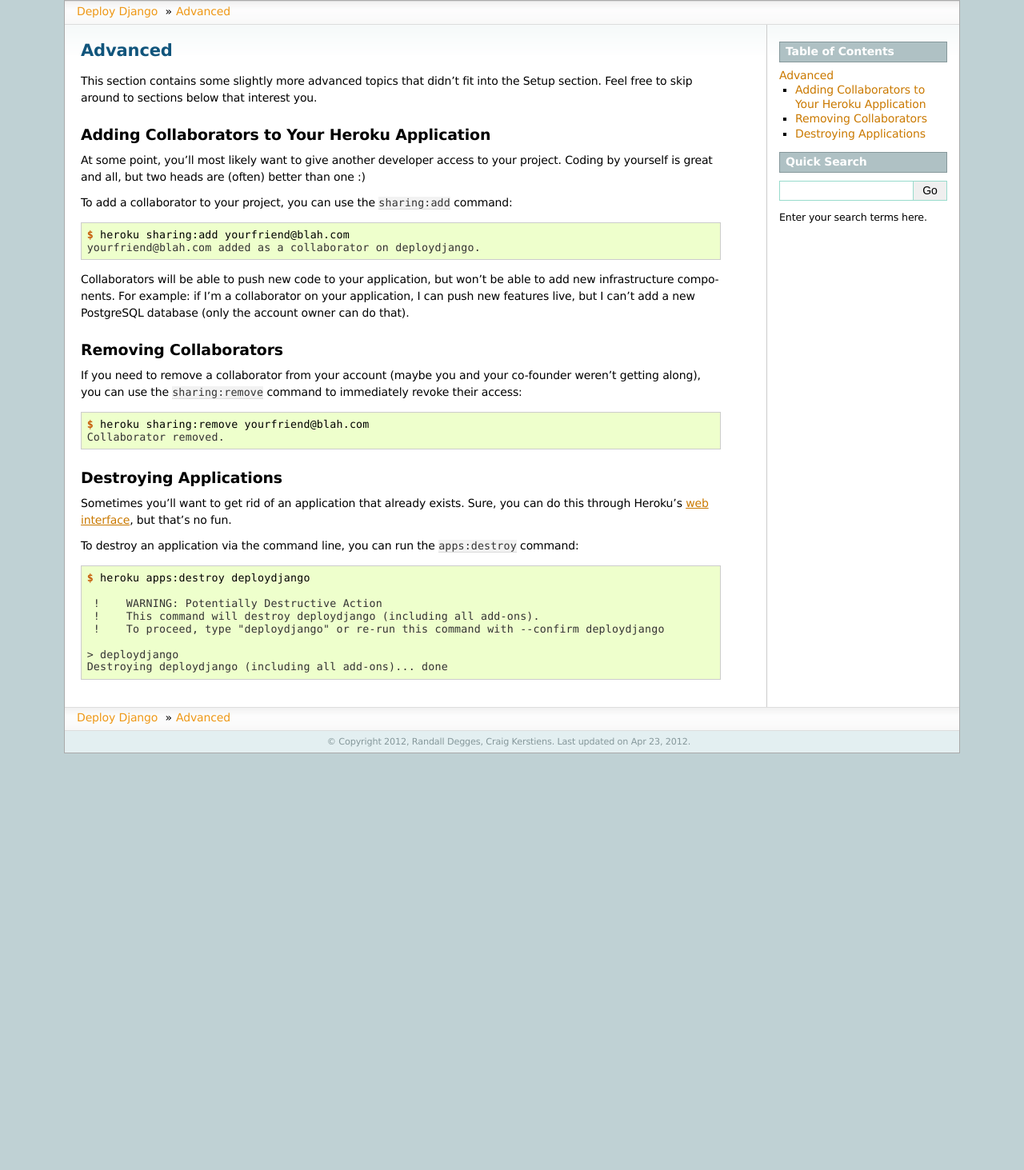
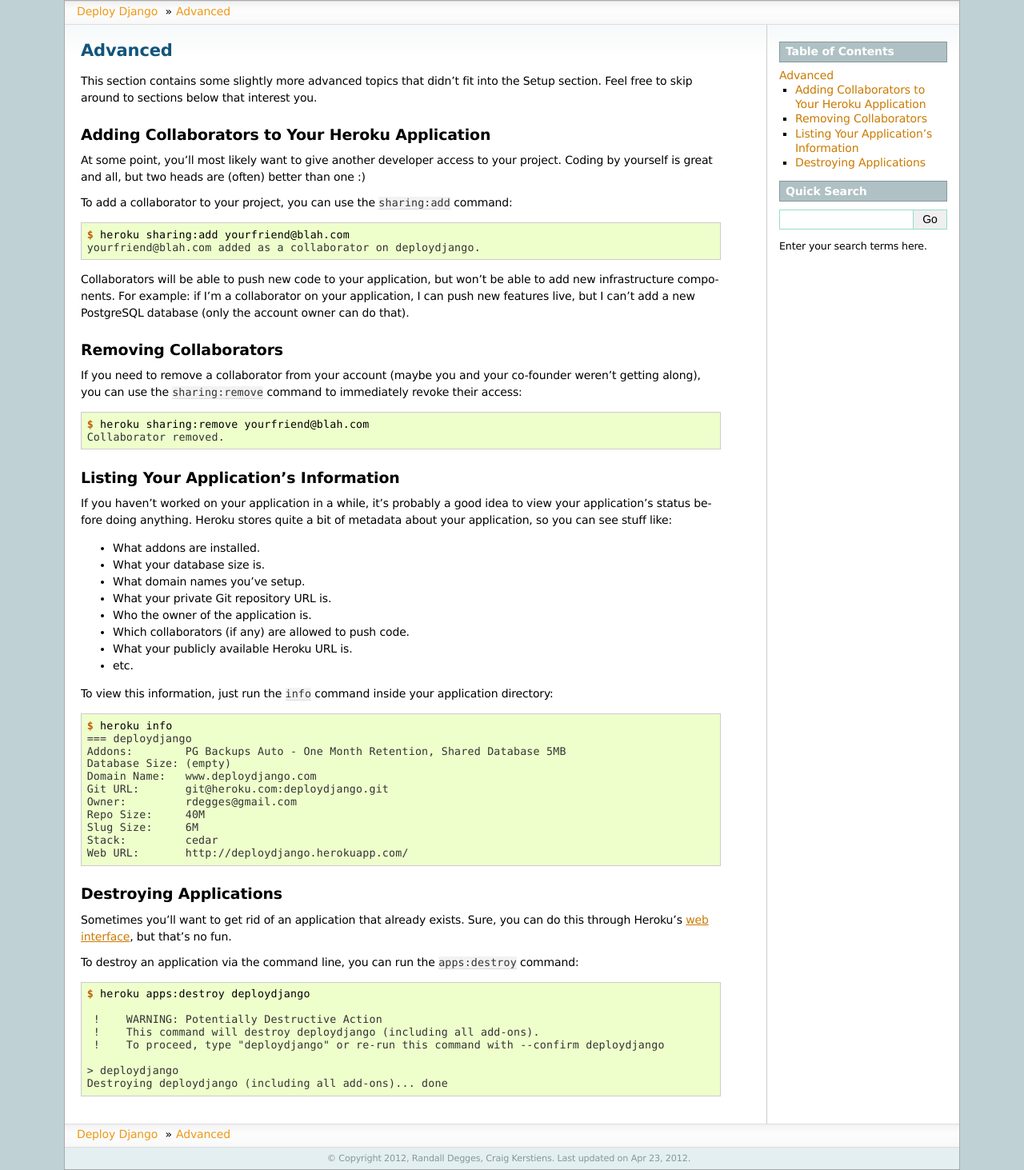
Before and after one commit to perryyo/deploydjango.com, a Sphinx documentation site: the page built from source/heroku/advanced.rst, in a window 1280 px wide. Shown: the whole page at 80% size. Built offline with Sphinx 7.4.7, drawn with Linux system fonts in a browser that asks for light colours; before the commit the page ends 942 px from its top, so only the background shows below that.

Commit message:
Adding a section on listing application information.

```diff
--- a/source/heroku/advanced.rst
+++ b/source/heroku/advanced.rst
@@ -38,6 +38,39 @@
     Collaborator removed.
 
 
+Listing Your Application's Information
+**************************************
+
+If you haven't worked on your application in a while, it's probably a good idea
+to view your application's status before doing anything. Heroku stores quite a
+bit of metadata about your application, so you can see stuff like:
+
+- What addons are installed.
+- What your database size is.
+- What domain names you've setup.
+- What your private Git repository URL is.
+- Who the owner of the application is.
+- Which collaborators (if any) are allowed to push code.
+- What your publicly available Heroku URL is.
+- etc.
+
+To view this information, just run the ``info`` command inside your application directory:
+
+.. code-block:: console
+
+    $ heroku info
+    === deploydjango
+    Addons:        PG Backups Auto - One Month Retention, Shared Database 5MB
+    Database Size: (empty)
+    Domain Name:   www.deploydjango.com
+    Git URL:       git@heroku.com:deploydjango.git
+    Owner:         rdegges@gmail.com
+    Repo Size:     40M
+    Slug Size:     6M
+    Stack:         cedar
+    Web URL:       http://deploydjango.herokuapp.com/
+
+
 Destroying Applications
 ***********************
 
```
